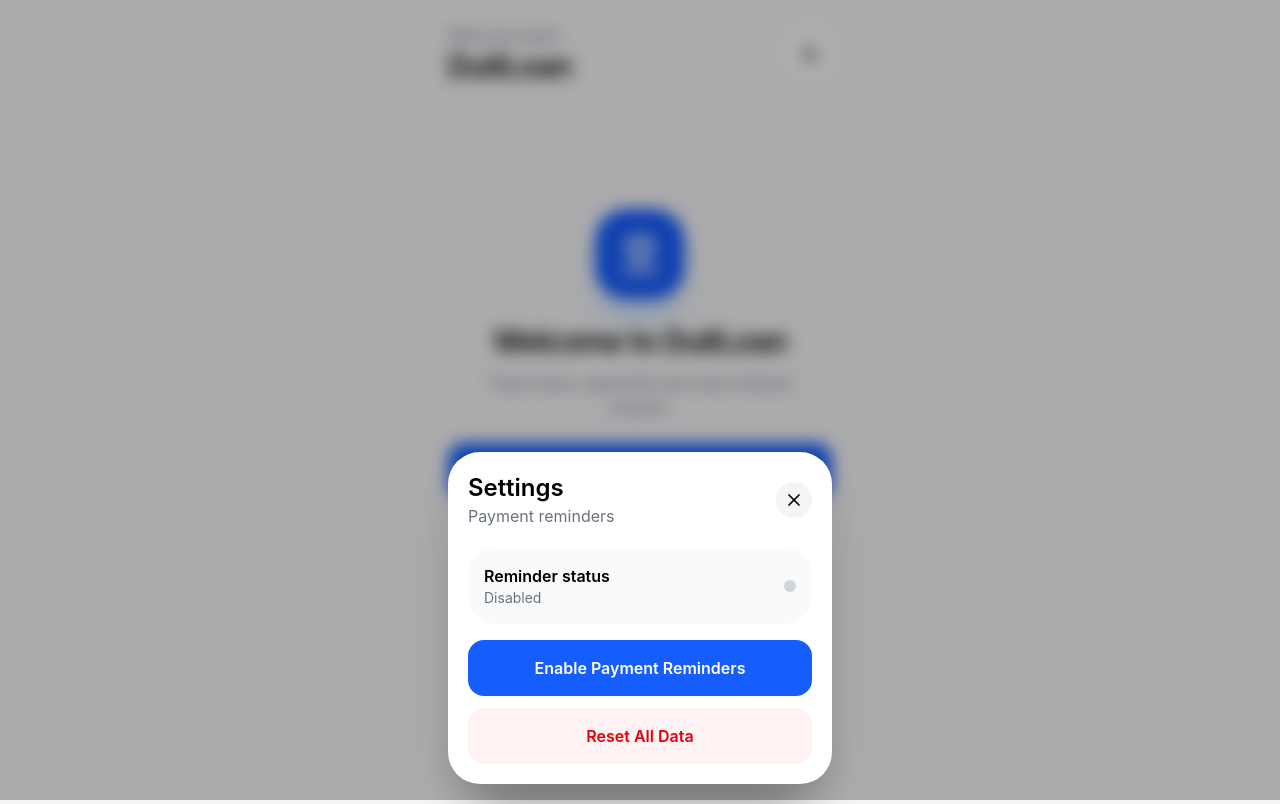
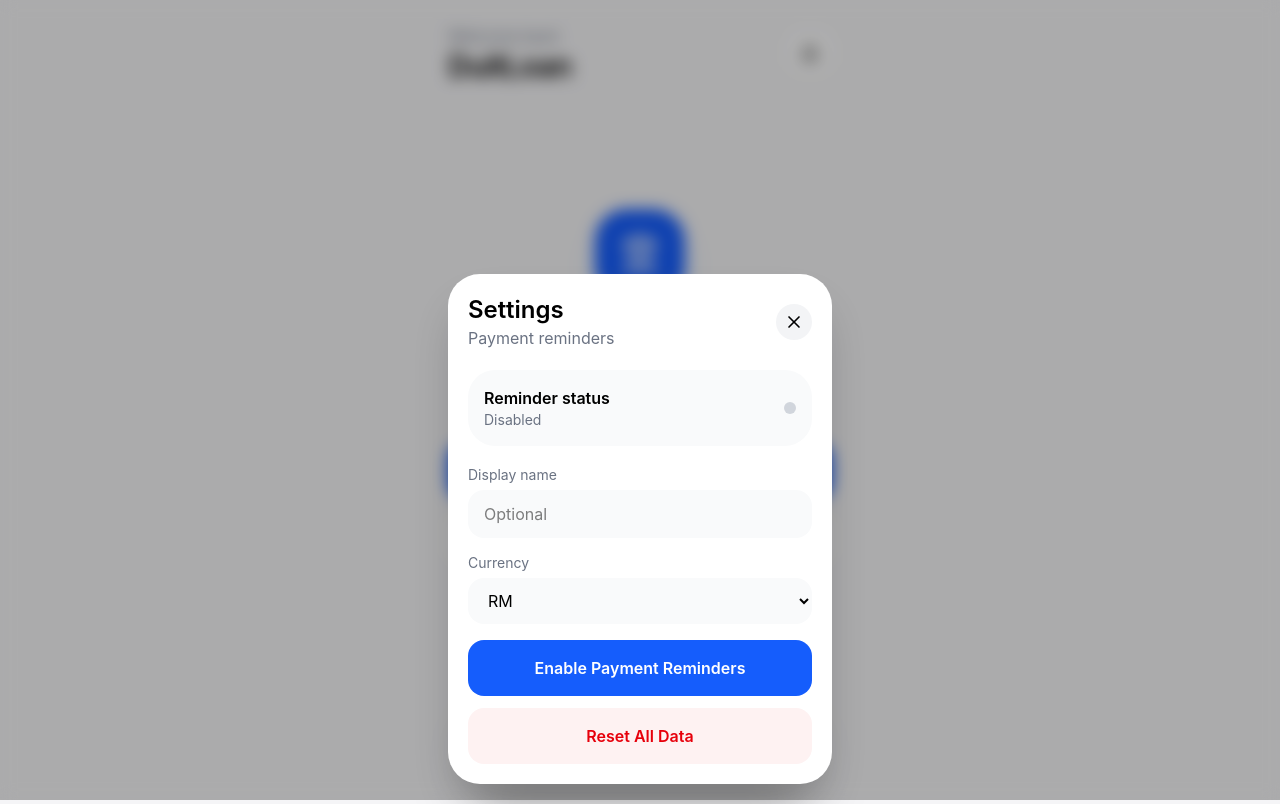
Before and after one commit to magicleavesmy-cloud/duitloan, a React (Vite) app: page / in a window 1280 px wide. Both pictures are taken after a click on the button 773 px from the left and 735 px from the top of the page. Built offline with nearby package versions, Linux system fonts and the light colour scheme; the HTML template or start-up script is replaced by a standard one.

Commit message:
Fix loan modal top spacing and loan name visibility

```diff
--- a/src/App.jsx
+++ b/src/App.jsx
@@ -8,6 +8,7 @@ import {
 } from "recharts";
 
 const STORAGE_KEY = "duitloan.loans";
+const SETTINGS_KEY = "duitloan.settings";
 const REMINDER_ENABLED_KEY = "duitloan.reminderEnabled";
 const REMINDER_NOTIFIED_KEY = "duitloan.lastNotified";
 
@@ -304,6 +305,18 @@ function loadReminderEnabled() {
   return localStorage.getItem(REMINDER_ENABLED_KEY) === "true";
 }
 
+function loadSettings() {
+  try {
+    return {
+      displayName: "",
+      currency: "RM",
+      ...JSON.parse(localStorage.getItem(SETTINGS_KEY) || "{}"),
+    };
+  } catch {
+    return { displayName: "", currency: "RM" };
+  }
+}
+
 function loadLastNotified() {
   try {
     return JSON.parse(localStorage.getItem(REMINDER_NOTIFIED_KEY) || "{}");
@@ -891,7 +904,7 @@ function PaymentModal({ loan, onClose, onSave }) {
   );
 }
 
-function SettingsModal({ reminderEnabled, onEnableReminders, onResetData, onClose }) {
+function SettingsModal({ settings, reminderEnabled, onEnableReminders, onUpdateSettings, onResetData, onClose }) {
   return (
     <div className="modal-backdrop fixed inset-0 z-50 bg-black/30 backdrop-blur-sm flex items-end justify-center px-4 pb-4">
       <div className="modal-sheet bg-white w-full max-w-sm rounded-[2rem] p-5 shadow-2xl">
@@ -915,6 +928,29 @@ function SettingsModal({ reminderEnabled, onEnableReminders, onResetData, onClos
           </div>
 
           <div className={`w-3 h-3 rounded-full ${reminderEnabled ? "bg-green-500" : "bg-gray-300"}`} />
+        </div>
+
+        <div className="space-y-3 mb-4">
+          <label className="block">
+            <span className="text-gray-500 text-sm">Display name</span>
+            <input
+              value={settings.displayName}
+              onChange={(event) => onUpdateSettings({ displayName: event.target.value })}
+              className="mt-1 w-full bg-gray-50 rounded-2xl px-4 py-3 outline-none focus:ring-2 focus:ring-blue-500"
+              placeholder="Optional"
+            />
+          </label>
+
+          <label className="block">
+            <span className="text-gray-500 text-sm">Currency</span>
+            <select
+              value={settings.currency}
+              onChange={(event) => onUpdateSettings({ currency: event.target.value })}
+              className="mt-1 w-full bg-gray-50 rounded-2xl px-4 py-3 outline-none focus:ring-2 focus:ring-blue-500"
+            >
+              <option value="RM">RM</option>
+            </select>
+          </label>
         </div>
 
         <button
@@ -1019,7 +1055,7 @@ function LoanFormModal({ loan, onClose, onSave }) {
 
   return (
     <div className="modal-backdrop fixed inset-0 z-40 bg-black/30 backdrop-blur-sm flex items-end justify-center px-4 pb-4">
-      <form onSubmit={handleSubmit} className="modal-sheet bg-white w-full max-w-sm rounded-[2rem] p-5 shadow-2xl">
+      <form onSubmit={handleSubmit} className="modal-sheet mt-16 max-h-[calc(100vh-90px)] overflow-y-auto bg-white w-full max-w-sm rounded-[2rem] p-5 pt-6 shadow-2xl">
         <div className="flex justify-between items-center mb-5">
           <div>
             <h2 className="text-2xl font-semibold">{loan ? "Edit Loan" : "Add Loan"}</h2>
@@ -1185,6 +1221,7 @@ function LoanFormModal({ loan, onClose, onSave }) {
 
 export default function App() {
   const skipNextLoanPersist = useRef(false);
+  const skipNextSettingsPersist = useRef(false);
   const [loans, setLoans] = useState(loadLoans);
   const [selectedLoanId, setSelectedLoanId] = useState(null);
   const [showAddLoan, setShowAddLoan] = useState(false);
@@ -1193,6 +1230,7 @@ export default function App() {
   const [paymentLoan, setPaymentLoan] = useState(null);
   const [showSettings, setShowSettings] = useState(false);
   const [reminderEnabled, setReminderEnabled] = useState(loadReminderEnabled);
+  const [settings, setSettings] = useState(loadSettings);
   const [showBalance, setShowBalance] = useState(true);
   const [loanSearch, setLoanSearch] = useState("");
   const [activeFilter, setActiveFilter] = useState("All");
@@ -1358,6 +1396,13 @@ export default function App() {
     }
   };
 
+  const handleUpdateSettings = (updates) => {
+    setSettings((currentSettings) => ({
+      ...currentSettings,
+      ...updates,
+    }));
+  };
+
   const handleResetData = () => {
     if (!window.confirm("Reset all DuitLoan data? This cannot be undone.")) {
       return;
@@ -1368,6 +1413,7 @@ export default function App() {
       .forEach((key) => localStorage.removeItem(key));
 
     skipNextLoanPersist.current = true;
+    skipNextSettingsPersist.current = true;
     setLoans([]);
     setSelectedLoanId(null);
     setShowAddLoan(false);
@@ -1375,6 +1421,7 @@ export default function App() {
     setCalculatorLoan(null);
     setPaymentLoan(null);
     setReminderEnabled(false);
+    setSettings({ displayName: "", currency: "RM" });
     setLoanSearch("");
     setActiveFilter("All");
     setShowSettings(false);
@@ -1390,6 +1437,15 @@ export default function App() {
   }, [loans]);
 
   useEffect(() => {
+    if (skipNextSettingsPersist.current) {
+      skipNextSettingsPersist.current = false;
+      return;
+    }
+
+    localStorage.setItem(SETTINGS_KEY, JSON.stringify(settings));
+  }, [settings]);
+
+  useEffect(() => {
     if (!reminderEnabled || !("Notification" in window) || Notification.permission !== "granted") {
       return;
     }
@@ -1427,8 +1483,12 @@ export default function App() {
       <div className="w-full max-w-sm pb-28">
         <div className="flex justify-between items-center mb-6">
           <div>
-            <p className="text-gray-500">Welcome back</p>
-            <h1 className="text-3xl font-semibold tracking-tight">DuitLoan</h1>
+            <p className="text-gray-500">
+              {settings.displayName.trim() ? `Good Morning, ${settings.displayName.trim()}` : "Welcome back"}
+            </p>
+            <h1 className="text-3xl font-semibold tracking-tight">
+              {settings.displayName.trim() ? "DuitLoan" : "DuitLoan"}
+            </h1>
           </div>
 
           <button className="bg-white rounded-2xl p-3 shadow-sm active:scale-95 transition">
@@ -1798,8 +1858,10 @@ export default function App() {
 
       {showSettings && (
         <SettingsModal
+          settings={settings}
           reminderEnabled={reminderEnabled}
           onEnableReminders={handleEnableReminders}
+          onUpdateSettings={handleUpdateSettings}
           onResetData={handleResetData}
           onClose={() => setShowSettings(false)}
         />
```
